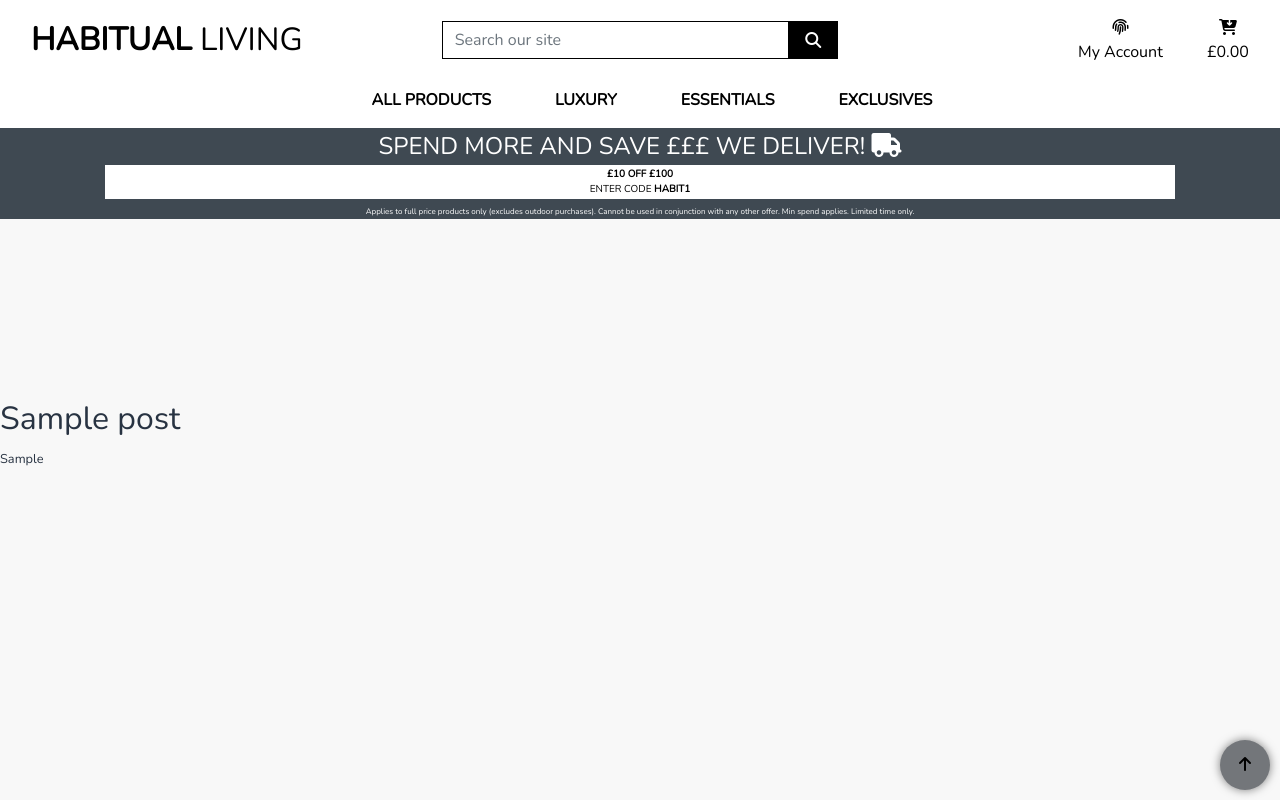
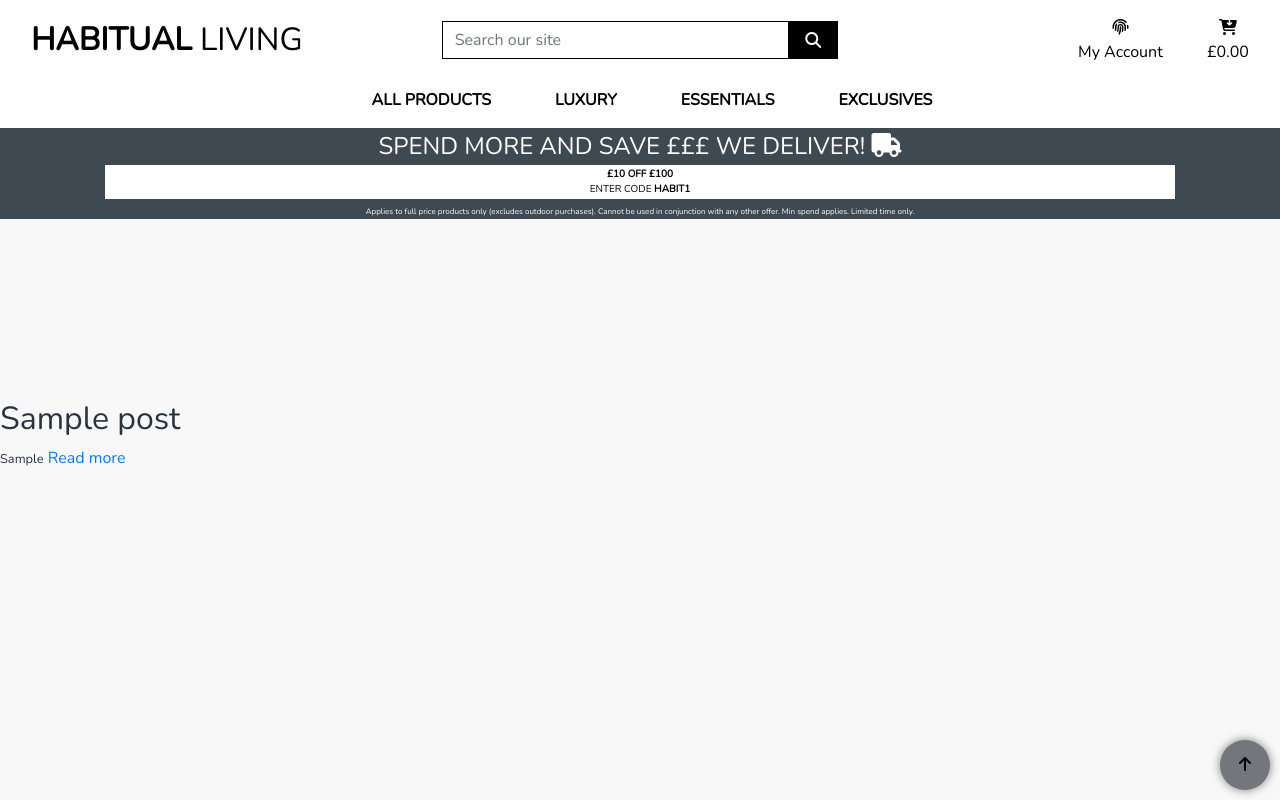
Before and after one commit to Benjamin144/Habitual-Living, a Django app: page /blog/blog in a window 1280 px wide. Run offline with Django 3.2, Linux system fonts and the light colour scheme; tables that the repository leaves empty hold one stand-in row (values such as "Sample post"); some libraries are stand-ins or nearby versions.

Commit message:
added blog post_detail functions

```diff
--- a/blog/templates/blog/frontend.html
+++ b/blog/templates/blog/frontend.html
@@ -14,6 +14,8 @@
 
         <small>{{ post.intro }}</small>
 
+        <a href="{% url 'post_detail' post.slug %}">Read more</a>
+
     </div>
     {% endfor %}
 {% endblock %}
--- a/blog/views.py
+++ b/blog/views.py
@@ -1,9 +1,11 @@
 from django.shortcuts import render
 
 from .models import Post
-posts = Post.objects.all()
+
 
 def frontend(request):
+    posts = Post.objects.all()
+
     return render(request, 'blog/frontend.html', {'posts': posts})
 
 def post_detail(request, slug):
--- a/habitual_living/urls.py
+++ b/habitual_living/urls.py
@@ -17,7 +17,7 @@ from django.urls import path, include
 from django.conf import settings
 from django.conf.urls.static import static
 
-from blog.views import frontend
+from blog.views import frontend, post_detail
 
 urlpatterns = [
     path('blog/', include('blog.urls')),
@@ -26,4 +26,5 @@ urlpatterns = [
     path('', include('home.urls')),
     path('products/', include('products.urls')),
     path('bag/', include('bag.urls')),
+    path('<slug:slug>/', post_detail, name='post_detail'),
 ] + static(settings.MEDIA_URL, document_root=settings.MEDIA_ROOT)
```
